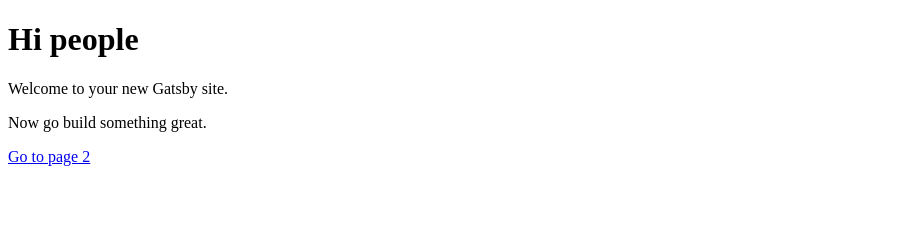
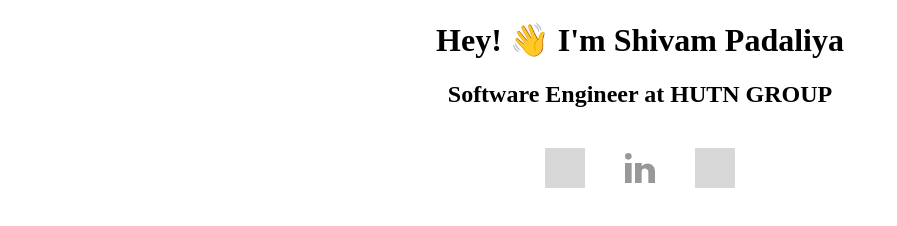
Before and after one commit to shivamp25/shivampadaliya-site, a Gatsby site: page / in a window 1280 px wide. Shown: the whole page, without its empty margins (0-897 px from the left). Built offline with nearby package versions, Linux system fonts and the light colour scheme; Gatsby itself is replaced by a stand-in of ours; grey boxes are pictures that could not be loaded.

Commit message:
landing page

```diff
--- a/src/pages/index.js
+++ b/src/pages/index.js
@@ -1,13 +1,42 @@
 import React from 'react'
 import Link from 'gatsby-link'
+import SocialLinks from '../components/FoundMe';
+
+import '../styles/index.scss';
+
+import github from '../images/github.svg';
+import linkedin from '../images/linkedin.svg';
+import email from '../images/email.svg';
+const links = [
+    {
+        href: 'https://github.com/shivam25',
+        title: 'Github',
+        image: github,
+    },
+    {
+        href: 'https://www.linkedin.com/in/shivampadaliya/',
+        title: 'Linkedin',
+        image: linkedin,
+    },
+    {
+        href: 'mailto:shivampadaliya25@gmail.com',
+        title: 'Email',
+        image: email,
+    }
+];
 
 const IndexPage = () => (
-  <div>
-    <h1>Hi people</h1>
-    <p>Welcome to your new Gatsby site.</p>
-    <p>Now go build something great.</p>
-    <Link to="/page-2/">Go to page 2</Link>
-  </div>
-)
+    <div className="hero">
+        <div className="container">
+            <h1 className="t-bold t-mtb-15">
+                Hey! 👋 I'm <span className="t-span">Shivam Padaliya</span>
+            </h1>
+            <h2 className="t-regular t-mtb-15">
+                <span className="t-span t-bold">Software Engineer</span> at HUTN GROUP
+            </h2>
+            <SocialLinks links={links} />
+        </div>
+    </div>
+);
 
 export default IndexPage
```
